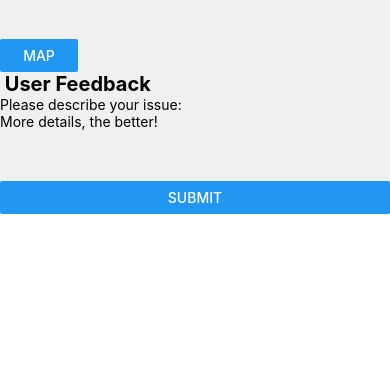
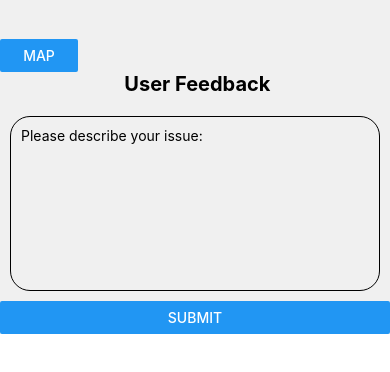
Before and after one commit to ASingh2320/vipsbu, a React Native app: screen / in a window 390 px wide. Both pictures are taken after a click on the button "USEFEED". Shown: the top 372 px of the page. Built offline with nearby package versions, Linux system fonts and the light colour scheme.

Commit message:
Added text input box

```diff
--- a/Screens/UseFeed.js
+++ b/Screens/UseFeed.js
@@ -3,7 +3,7 @@ import React, { useState, useEffect }  from 'react';
 import { StyleSheet, Text, View, Button, TextInput } from 'react-native';
 
 const UseFeed = (props) => {
-    const[feedtext, setFeed] = useState("More details, the better!");
+    const[feedtext, setFeed] = useState("");
 
     const savefeedback = () => {
         //Once we set up database, this function will save feedback to database.
@@ -36,11 +36,11 @@ const UseFeed = (props) => {
                 <Button title= "map" onPress={props.setShowMap}/>
             </View>
             <Text style = {styles.titleText}> User Feedback</Text>
-            <Text style = {styles.baseText}>Please describe your issue:</Text>
             <View>
-            <TextInput multiline
-            numberOfLines={4} //Update value for TextInput
-                value={feedtext} onChangeText={setFeed}/>
+            {/* FlatList goes here*/}
+            <TextInput style={styles.textBox} multiline
+            numberOfLines={10} //Update value for TextInput
+                value={feedtext} onChangeText={setFeed} placeholder="Please describe your issue:"/>
             </View>
             <View style = {{}}>
                 <Button title= "Submit" onPress={savefeedback} value={feedtext}/>
@@ -52,8 +52,20 @@ const styles = StyleSheet.create({
     baseText: {
     },
     titleText: {
+      textAlign: 'center',
       fontSize: 20,
-      fontWeight: "bold"
+      fontWeight: "bold",
+      paddingBottom: 10
+    },
+    textBox: {
+        height: 175,
+        borderWidth: 1.5,
+        borderRadius: 20,
+        borderColor: 'black',
+        padding: 10,
+        paddingTop: 10,
+        margin: 10,
+        width: 370
     }
   });
 /*
```
